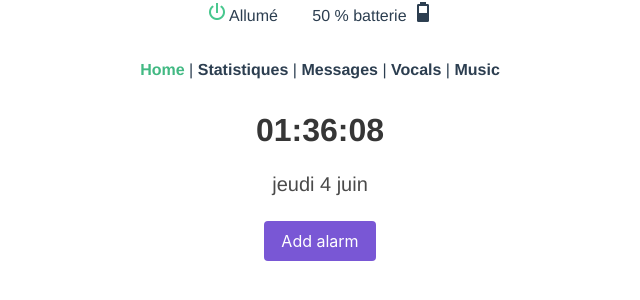
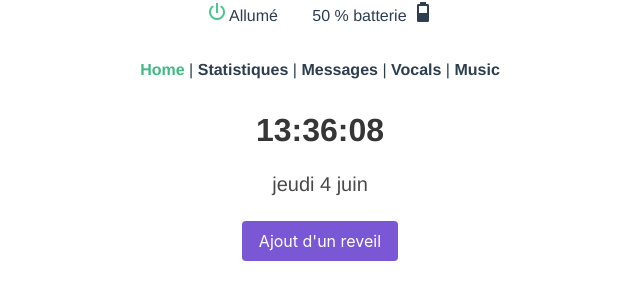
Before and after one commit to yanisakli/IOT, a Vue app in the folder front/: page / in a window 1280 px wide. Shown: the top 300 px of the page, without its empty margins (320-960 px from the left). Built offline with nearby package versions, Linux system fonts and the light colour scheme; what vue-audio-recorder would draw is missing.

Commit message:
add better format and display to alarm

```diff
--- a/front/src/views/Alarm.vue
+++ b/front/src/views/Alarm.vue
@@ -15,15 +15,20 @@
       </div>
     </div>
 
-    <div v-if="alarmValidated" class="columns">
-      <div class="column clock">{{ alarm }}</div>
+    <div v-if="alarmValidated">
+      <div class="columns">
+        <h2 class="column title">Reveil</h2>
+      </div>
+      <div class="columns">
+        <div class="column clock">{{ getFullDateTimeClock() }}</div>
+      </div>
     </div>
 
     <div class="columns">
       <div class="column is-4 is-offset-4">
-        <b-button v-if="alarmValidated" type="is-danger" @click="deleteTime()">Supprimer</b-button>
+        <b-button v-if="alarmValidated" type="is-danger" class="m-top" @click="deleteTime()">Supprimer</b-button>
         <b-collapse v-if="!alarmValidated" :open="false">
-          <button class="button is-primary" slot="trigger">Add alarm</button>
+          <button class="button is-primary" slot="trigger">Ajout d'un reveil</button>
           <b-datetimepicker
             v-model="alarm"
             :min-datetime="currentTime"
@@ -80,10 +85,13 @@ export default {
       // Send http request to backend api to delete alarm
     },
     getTime() {
-      return format(this.currentTime, 'hh:mm:ss');
+      return format(this.currentTime, 'HH:mm:ss');
     },
     getFullDate() {
       return format(this.currentTime, 'EEEE d MMMM', { locale: fr });
+    },
+    getFullDateTimeClock() {
+      return format(this.alarm, 'EEEE d MMMM HH:mm', { locale: fr });
     }
   }
 };
```
